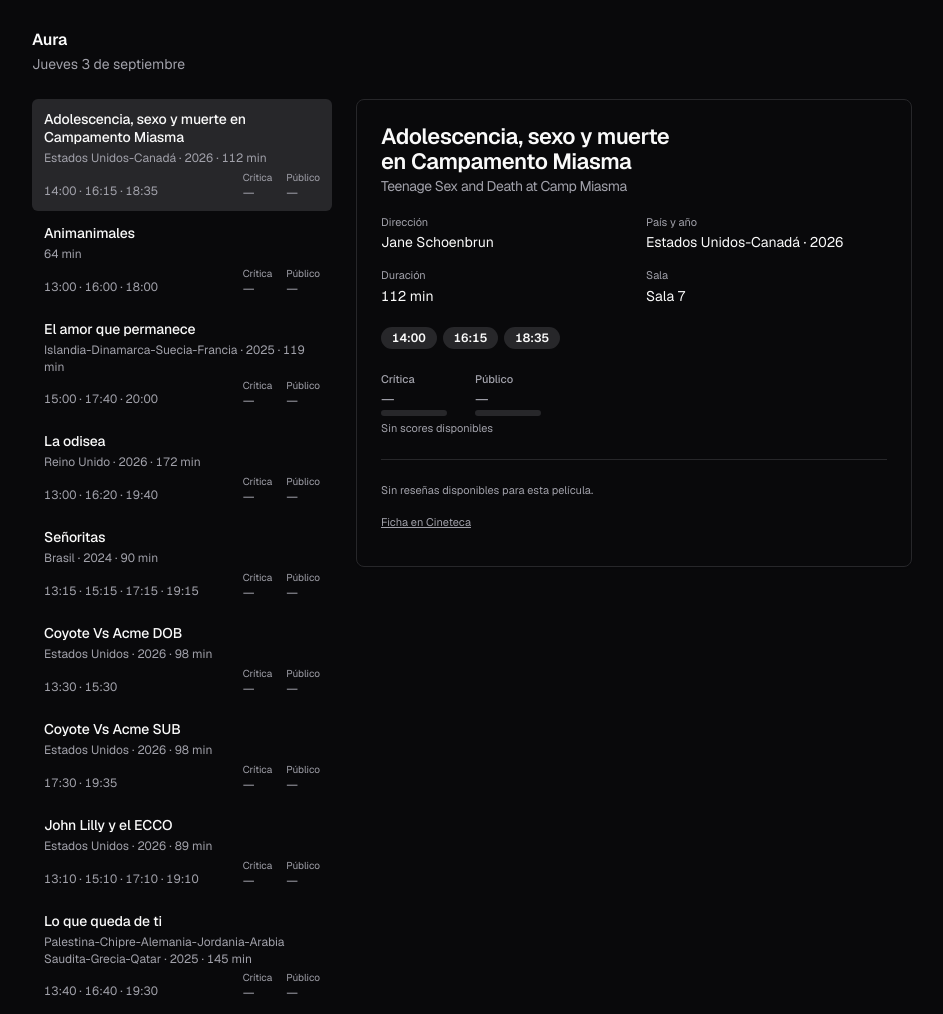
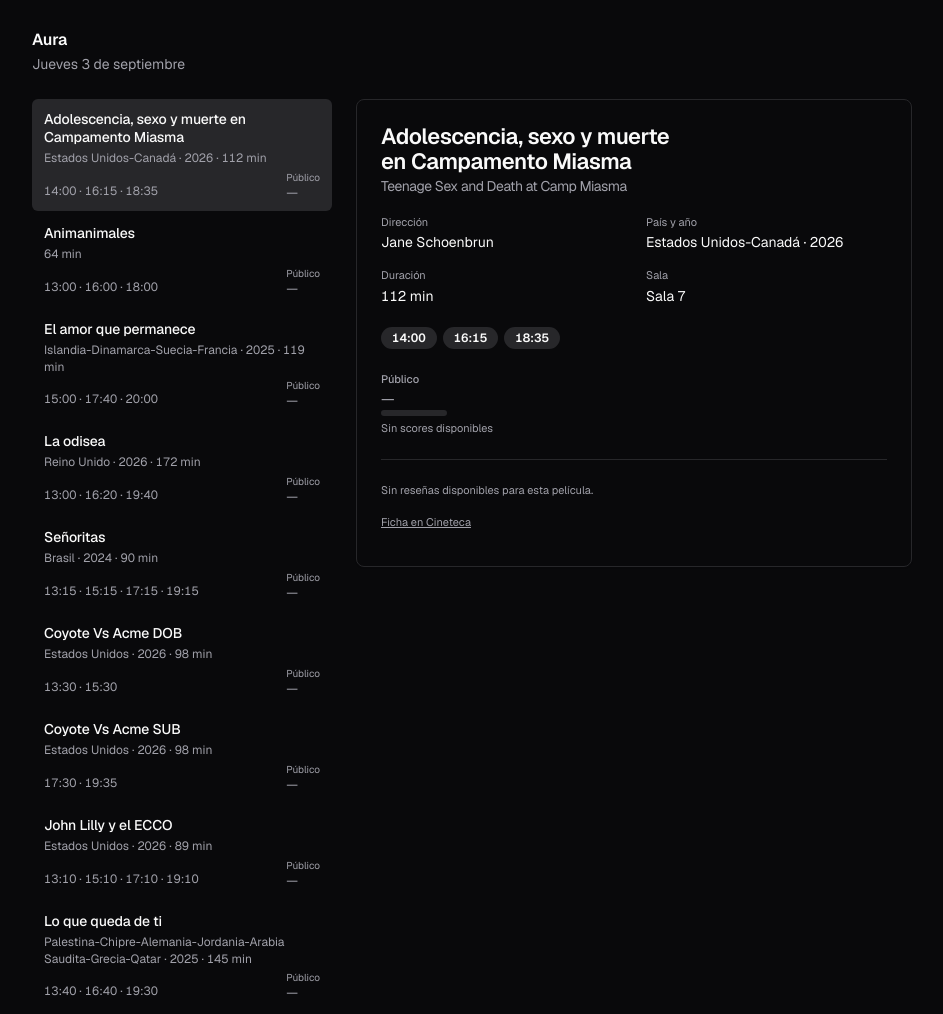
Before and after one commit to hectorcflores/aura-app, a website: page app/index.html in a window 1280 px wide. Shown: the top 1014 px of the page, without its empty margins (168-1111 px from the left). Drawn offline with nearby package versions, Linux system fonts and the light colour scheme.

Commit message:
Funcionar con solo TMDB: la columna de crítica se omite si no hay datos
Hector decidió usar solo TMDB. TMDB no tiene score de críticos, así que la
columna "Crítica" saldría siempre en "—". La app ahora la muestra solo si
alguna película trae crítica (es decir, si OMDb está configurado); con solo
TMDB queda un score, el promedio de votos, y las reseñas.

El umbral de votos baja de 20 a 10: buena parte de lo que programa la
Cineteca tiene pocos votos en TMDB, y con 20 muchas quedaban sin score.

README: OMDb pasa a opcional.

Co-Authored-By: Claude Fable 5.1 <noreply@anthropic.com>
Claude-Session: https://claude.ai/code/session_0199z1wngpW9q1XNvbHA1A26

```diff
--- a/app/index.html
+++ b/app/index.html
@@ -170,6 +170,8 @@ const mini = (k, v, suf = "") => `
   <b class="tnum${v == null ? " off" : ""}">${v == null ? "—" : v + suf}</b></span>`;
 
 let CART = null, sel = 0;
+/* Sin OMDb no hay score de críticos; en vez de una columna de "—", se omite. */
+let hayCritica = false;
 
 function pintaLista() {
   ls.innerHTML = CART.peliculas.map((p, i) => `
@@ -179,7 +181,7 @@ function pintaLista() {
       <span class="d">
         <span class="h tnum">${p.horarios.join(" · ")}</span>
         <span class="minis">
-          ${mini("Crítica", p.critica, "%")}${mini("Público", p.publico?.toFixed(1))}
+          ${hayCritica ? mini("Crítica", p.critica, "%") : ""}${mini("Público", p.publico?.toFixed(1))}
         </span>
       </span>
     </button>`).join("");
@@ -203,7 +205,7 @@ function pintaPanel() {
     <div class="times" style="margin-top:20px">
       ${p.horarios.map(h => `<span class="badge badge-secondary tnum">${esc(h)}</span>`).join("")}</div>
     <div class="scores">
-      ${score("Crítica", p.critica, p.critica / 100, "%")}
+      ${hayCritica ? score("Crítica", p.critica, p.critica / 100, "%") : ""}
       ${score("Público", p.publico, p.publico / 10)}
     </div>
     <p class="src">${[p.criticaFuente, p.publicoFuente].filter(Boolean).join(" · ") || "Sin scores disponibles"}</p>
@@ -232,6 +234,7 @@ fetch("./data/cartelera.json", { cache: "no-store" })
   .then(r => { if (!r.ok) throw new Error(`HTTP ${r.status}`); return r.json(); })
   .then(d => {
     CART = d;
+    hayCritica = (d.peliculas || []).some(p => p.critica != null);
     sub.textContent = d.fechaTexto || "";
     document.getElementById("foot").textContent =
       "Rotten Tomatoes vía OMDb · IMDb · TMDB · Cineteca Nacional";
--- a/scripts/build_cartelera.mjs
+++ b/scripts/build_cartelera.mjs
@@ -226,7 +226,8 @@ async function enriquecer(p) {
   if (!salida.tituloOriginal && detalle?.original_title !== p.titulo) {
     salida.tituloOriginal = detalle?.original_title || null;
   }
-  salida.publico = hit.vote_count > 20 ? Number(hit.vote_average?.toFixed(1)) : null;
+  // Mucho de lo que programa la Cineteca tiene pocos votos; con 10 ya es un promedio y no una anécdota.
+  salida.publico = hit.vote_count >= 10 ? Number(hit.vote_average?.toFixed(1)) : null;
   salida.publicoFuente = salida.publico != null ? "TMDB" : null;
 
   const imdbId = detalle?.imdb_id;
```
Also changed, not shown: README.md.
